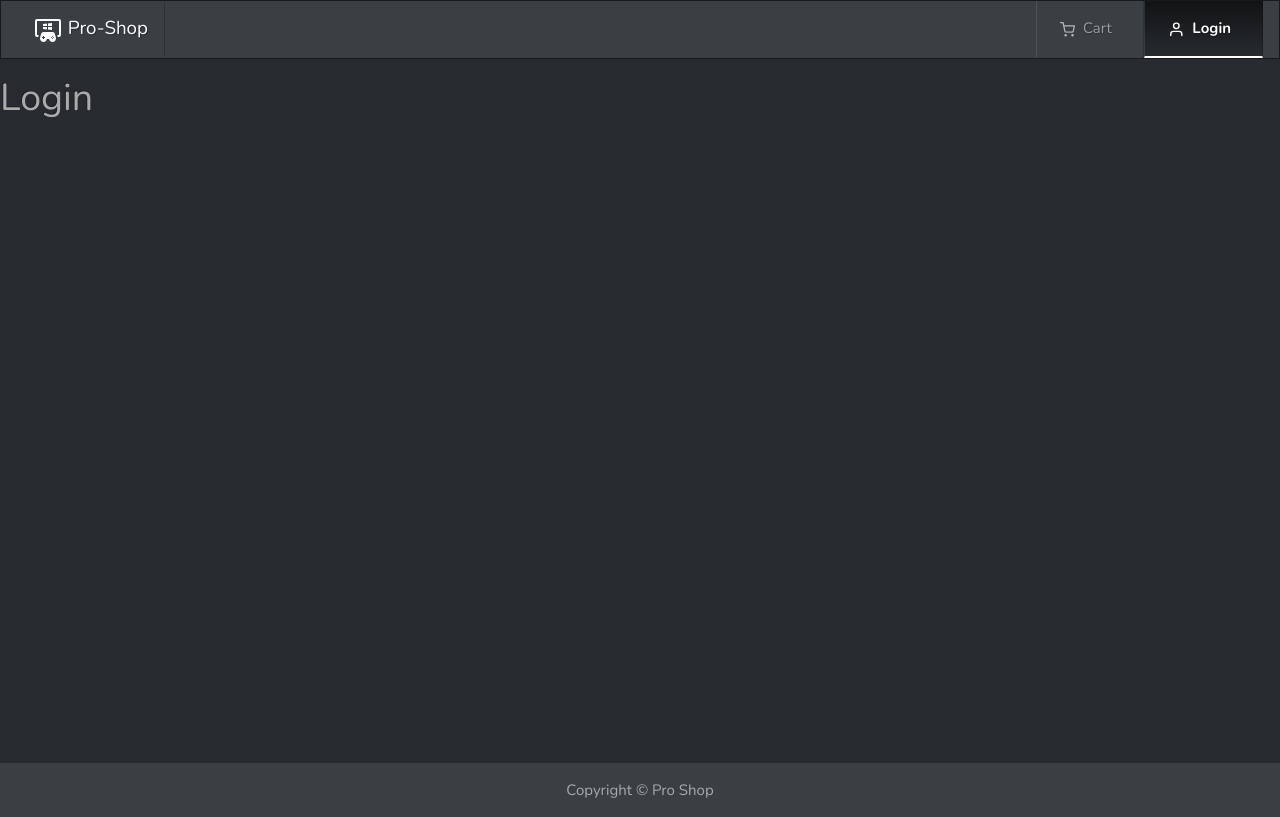
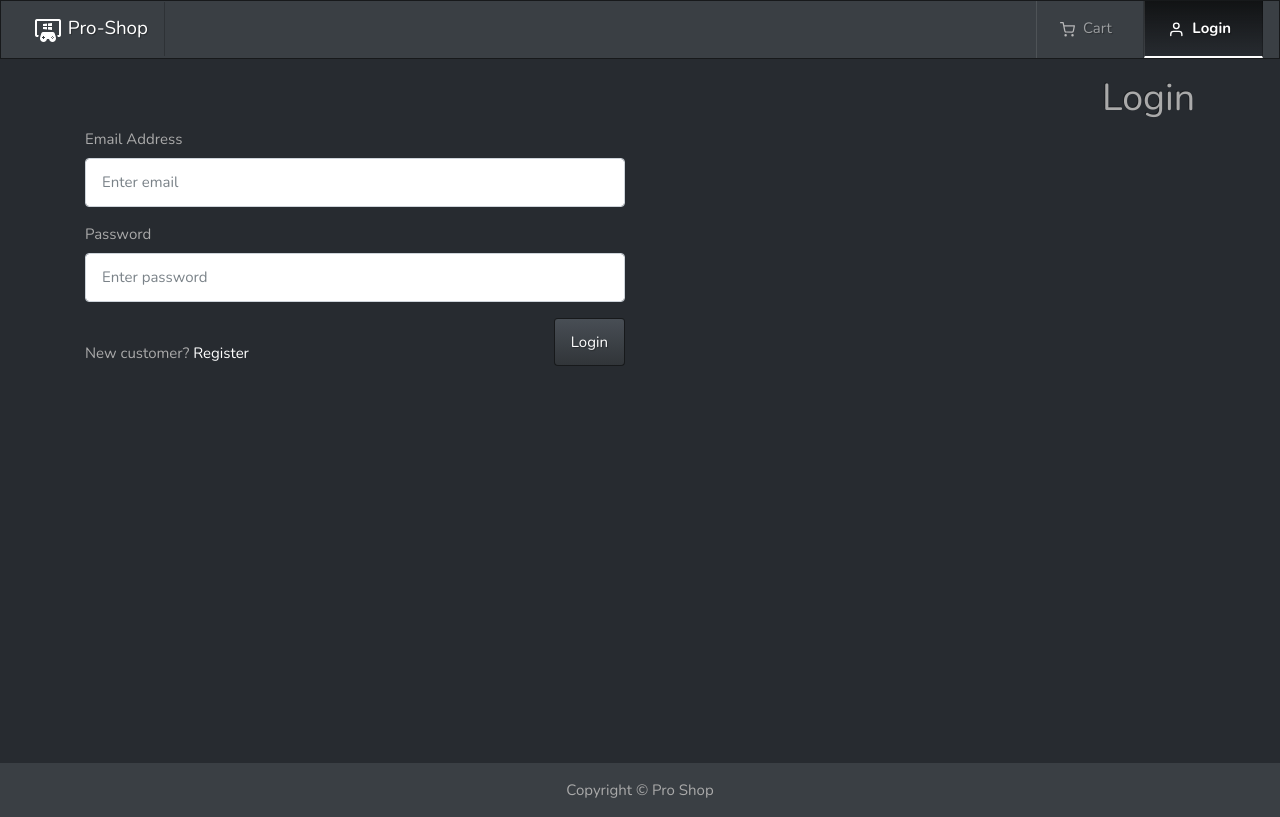
Before and after one commit to patrick-duque/Next-TS-Shop, a Next.js app: page /login in a window 1280 px wide. Built offline with nearby package versions, Linux system fonts and the light colour scheme.

Commit message:
added login function

```diff
--- /dev/null
+++ b/components/FormContainer.tsx
@@ -0,0 +1,19 @@
+import { Form, Container, Row, Col } from 'react-bootstrap';
+
+interface Props {
+  children: any;
+}
+
+const FormContainer: React.FC<Props> = ({ children }) => {
+  return (
+    <Container>
+      <Row>
+        <Col xs={12} md={8} lg={6}>
+          {children}
+        </Col>
+      </Row>
+    </Container>
+  );
+};
+
+export default FormContainer;
--- a/pages/cart/index.tsx
+++ b/pages/cart/index.tsx
@@ -6,6 +6,8 @@ import { Col, Row, Alert, Container, ListGroup, Button } from 'react-bootstrap';
 import { CartItem } from '../../store/cart/cartReducer';
 
 import Item from '../../components/CartItem';
+
+import authCheck from '../../hoc/authCheck';
 
 interface Props {}
 
@@ -51,4 +53,4 @@ const Cart: React.FC<Props> = () => {
   );
 };
 
-export default Cart;
+export default authCheck(Cart);
--- a/pages/login/index.tsx
+++ b/pages/login/index.tsx
@@ -1,13 +1,68 @@
-import { Fragment } from 'react';
+import { FormEvent, useState, Fragment } from 'react';
+import { useSelector, useDispatch } from 'react-redux';
 import Head from '../../components/Head';
+import FormContainer from '../../components/FormContainer';
+import Spinner from '../../components/Spinner';
+import { Button, Form, Row, Col, Container, Alert } from 'react-bootstrap';
+import Link from 'next/link';
+import { loginAction } from '../../store/user/userActions';
+import { RootStore } from '../../store/index';
 
 interface Props {}
 
 const Login: React.FC<Props> = () => {
+  const dispatch = useDispatch();
+  const [ email, setEmail ] = useState<string>('');
+  const [ password, setPassword ] = useState<string>('');
+  const loading = useSelector<RootStore>(state => state.user.loading) as boolean;
+  const error = useSelector<RootStore>(state => state.user.error) as string;
+
+  const handleLoginSubmit = (e: FormEvent<HTMLFormElement>) => {
+    e.preventDefault();
+    dispatch(loginAction({ email, password }));
+  };
+
+  let form = (
+    <FormContainer>
+      <Form onSubmit={handleLoginSubmit}>
+        {error && <Alert variant='danger'>{error}</Alert>}
+        <Form.Group controlId='email'>
+          <Form.Label>Email Address</Form.Label>
+          <Form.Control type='email' placeholder='Enter email' value={email} onChange={e => setEmail(e.target.value)} />
+        </Form.Group>
+
+        <Form.Group controlId='password'>
+          <Form.Label>Password</Form.Label>
+          <Form.Control
+            type='password'
+            placeholder='Enter password'
+            value={password}
+            onChange={e => setPassword(e.target.value)}
+          />
+        </Form.Group>
+        <Row>
+          <Col className='pt-4'>
+            New customer? <Link href='/register'>Register</Link>
+          </Col>
+          <Col className='text-right'>
+            <Button type='submit'>Login</Button>
+          </Col>
+        </Row>
+      </Form>
+    </FormContainer>
+  );
+
+  if (loading) {
+    form = <Spinner />;
+  }
+
   return (
     <Fragment>
       <Head title='Login' />
-      <h1>Login</h1>
+      <Container>
+        <h1 className='text-right'>Login</h1>
+      </Container>
+      {form}
     </Fragment>
   );
 };
--- a/store/user/userActions.ts
+++ b/store/user/userActions.ts
@@ -2,15 +2,23 @@ import * as actionTypes from './userActionTypes';
 import axios from '../../helpers/api/axios';
 import { Dispatch } from 'redux';
 import { User } from './userReducer';
+import Router from 'next/router';
 
-export const loginAction = (credentials: { username: string; password: string }) => async (
+export const loginAction = (credentials: { email: string; password: string }) => async (
   dispatch: Dispatch<actionTypes.LoginDispatchType>
 ) => {
   dispatch({ type: actionTypes.LOGIN_START });
   try {
-    const user: User = (await axios.post('/login', credentials)).data;
+    const user: User = (await axios.post('/users/login', credentials)).data;
     dispatch({ type: actionTypes.LOGIN_SUCCESS, payload: user });
+    Router.push('/');
   } catch (error) {
-    dispatch({ type: actionTypes.LOGIN_FAILED, payload: (error as Error).message });
+    let payload = '';
+    if ((error.message as string).includes('401')) {
+      payload = 'Invalid credentials.';
+    } else {
+      payload = 'Something went wrong.';
+    }
+    dispatch({ type: actionTypes.LOGIN_FAILED, payload });
   }
 };
--- a/store/user/userReducer.ts
+++ b/store/user/userReducer.ts
@@ -1,10 +1,13 @@
 import * as actionTypes from './userActionTypes';
+
+import { CartItem } from '../cart/cartReducer';
 
 export interface User {
   _id: string;
   isAdmin: boolean;
   email: string;
   name: string;
+  cart: CartItem[];
 }
 
 export interface UserState {
@@ -14,7 +17,9 @@ export interface UserState {
 }
 
 const initialState: UserState = {
-  loading: false
+  loading: false,
+  user: null,
+  error: null
 };
 
 const userReducer = (state: UserState = initialState, action: actionTypes.LoginDispatchType): UserState => {
```
Also changed, not shown: hoc/authCheck.tsx (+6 -10 lines).
